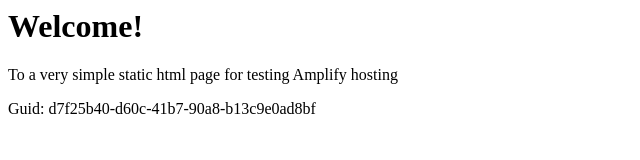
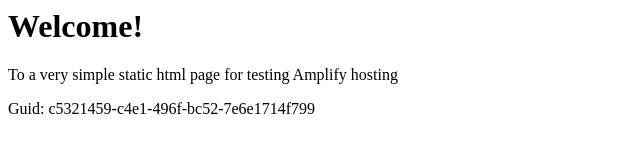
Before and after one commit to aws-aemilia-fra/Github-PR-Commit-Integration-Test-DoNotTouch-GitHubWebhookPushCanaryTest-v1-preprod-eu-central-1, a website: page src/index.html in a window 1280 px wide. Shown: the full height of the page, 0-640 px from the left. Drawn offline with Linux system fonts and the light colour scheme.

Commit message:
commit from integ tests

```diff
--- a/src/index.html
+++ b/src/index.html
@@ -12,6 +12,6 @@
 <body>
     <h1>Welcome!</h1>
     <p>To a very simple static html page for testing Amplify hosting</p>
-    <p>Guid: d7f25b40-d60c-41b7-90a8-b13c9e0ad8bf</p></body>
+    <p>Guid: c5321459-c4e1-496f-bc52-7e6e1714f799</p></body>
 
 </html>
```
